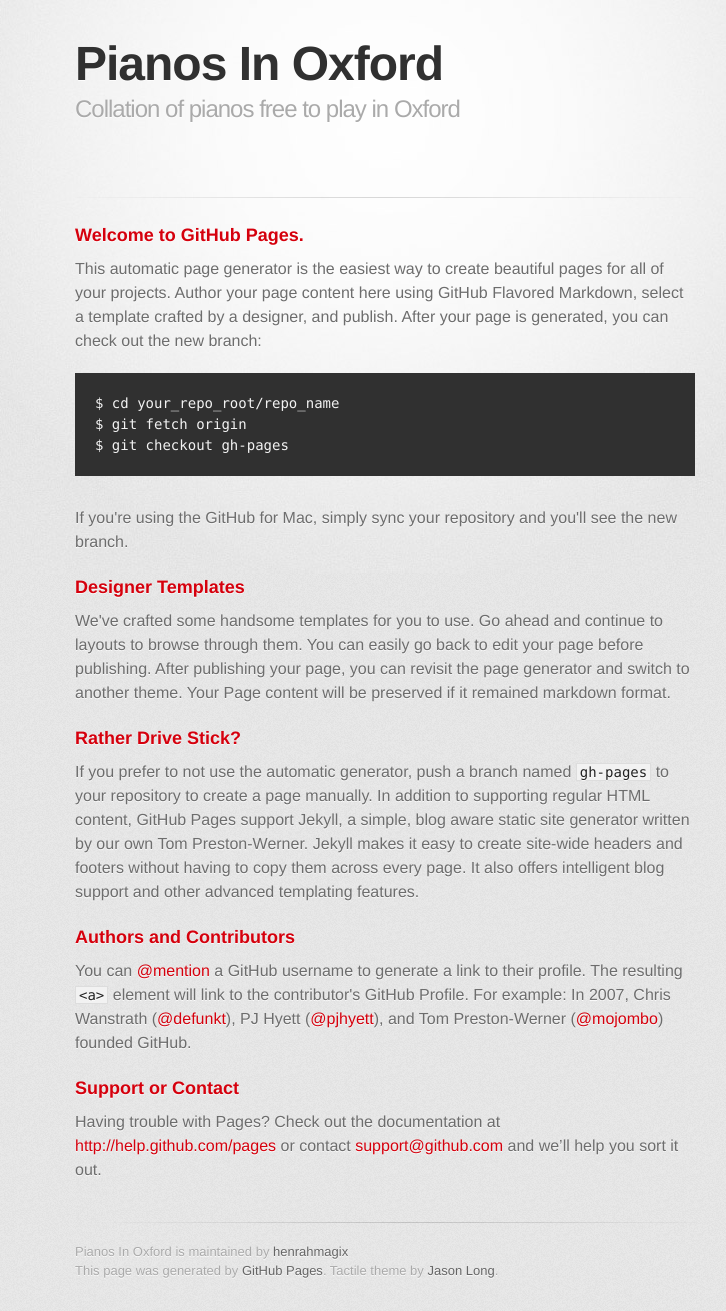
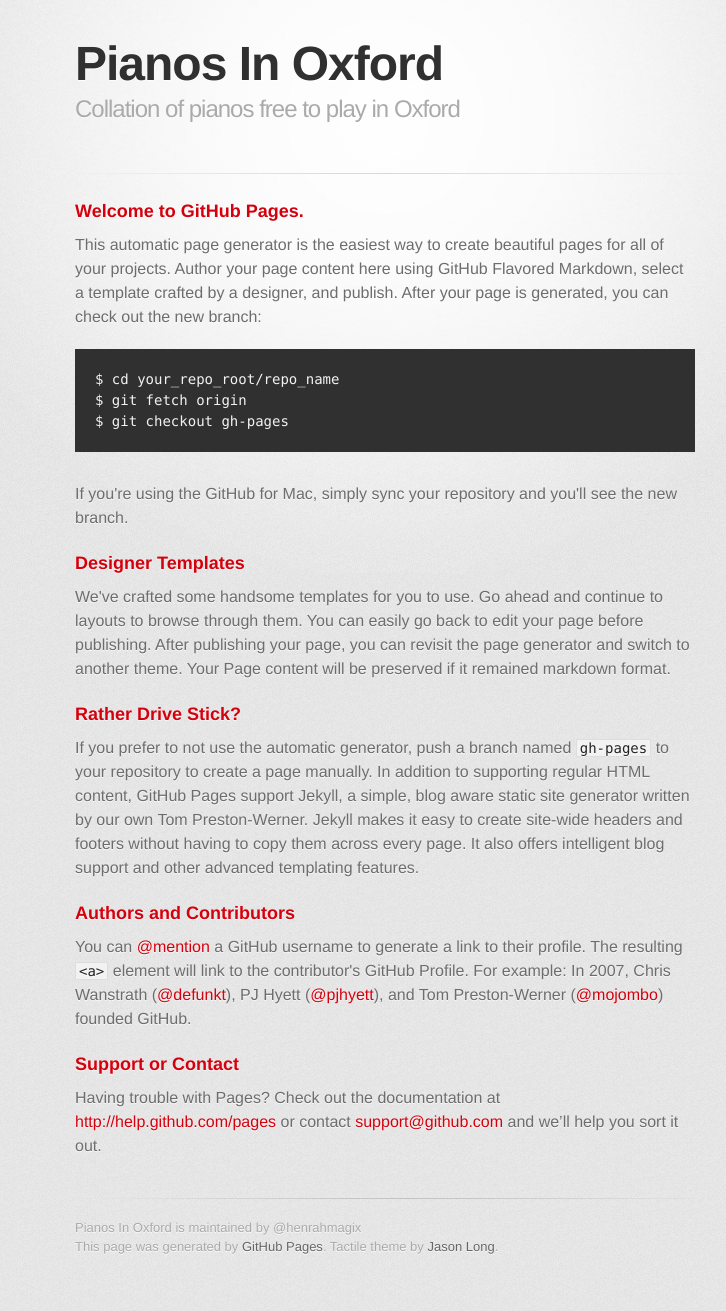
Before and after one commit to henrahmagix/pianosinoxford, a Jekyll site: the page built from index.md, in a window 1280 px wide. Shown: the whole page, without its empty margins (255-981 px from the left). Built offline with Jekyll 4.4.1, drawn with Linux system fonts in a browser that asks for light colours; some web fonts are replaced; Markdown is read by kramdown in place of the engine named in the settings; after the commit the page ends 1287 px from its top, so only the background shows below that; some of the changed lines change nothing that is shown.

Commit message:
Remove downloads. Replace analytics script. Change title.

```diff
--- a/_layouts/index.html
+++ b/_layouts/index.html
@@ -10,7 +10,7 @@
     <!--[if lt IE 9]>
     <script src="//html5shiv.googlecode.com/svn/trunk/html5.js"></script>
     <![endif]-->
-    <title>Pianos In Oxford by henrahmagix</title>
+    <title>Pianos In Oxford by Henry Blyth</title>
   </head>
 
   <body>
@@ -22,12 +22,6 @@
           <h2>Collation of pianos free to play in Oxford</h2>
         </header>
 
-        <section id="downloads" class="clearfix">
-          <!-- <a href="https://github.com/henrahmagix/pianosinoxford/zipball/master" id="download-zip" class="button"><span>Download .zip</span></a>
-          <a href="https://github.com/henrahmagix/pianosinoxford/tarball/master" id="download-tar-gz" class="button"><span>Download .tar.gz</span></a>
-          <a href="https://github.com/henrahmagix/pianosinoxford" id="view-on-github" class="button"><span>View on GitHub</span></a> -->
-        </section>
-
         <hr>
 
         <section id="main_content">
@@ -35,22 +29,23 @@
         </section>
 
         <footer>
-          Pianos In Oxford is maintained by <a href="https://github.com/henrahmagix">henrahmagix</a><br>
+          Pianos In Oxford is maintained by @henrahmagix<br>
           This page was generated by <a href="http://pages.github.com">GitHub Pages</a>. Tactile theme by <a href="https://twitter.com/jasonlong">Jason Long</a>.
         </footer>
 
-                  <script type="text/javascript">
-            var gaJsHost = (("https:" == document.location.protocol) ? "https://ssl." : "http://www.");
-            document.write(unescape("%3Cscript src='" + gaJsHost + "google-analytics.com/ga.js' type='text/javascript'%3E%3C/script%3E"));
-          </script>
-          <script type="text/javascript">
-            try {
-              var pageTracker = _gat._getTracker("UA-53059920-1");
-            pageTracker._trackPageview();
-            } catch(err) {}
-          </script>
-
       </div>
     </div>
+
+    <!-- scripts -->
+    <script>
+      (function(i,s,o,g,r,a,m){i['GoogleAnalyticsObject']=r;i[r]=i[r]||function(){
+      (i[r].q=i[r].q||[]).push(arguments)},i[r].l=1*new Date();a=s.createElement(o),
+      m=s.getElementsByTagName(o)[0];a.async=1;a.src=g;m.parentNode.insertBefore(a,m)
+      })(window,document,'script','//www.google-analytics.com/analytics.js','ga');
+
+      ga('create', 'UA-53059920-1', 'auto');
+      ga('send', 'pageview');
+    </script>
+    <!-- end scripts -->
   </body>
 </html>
```
